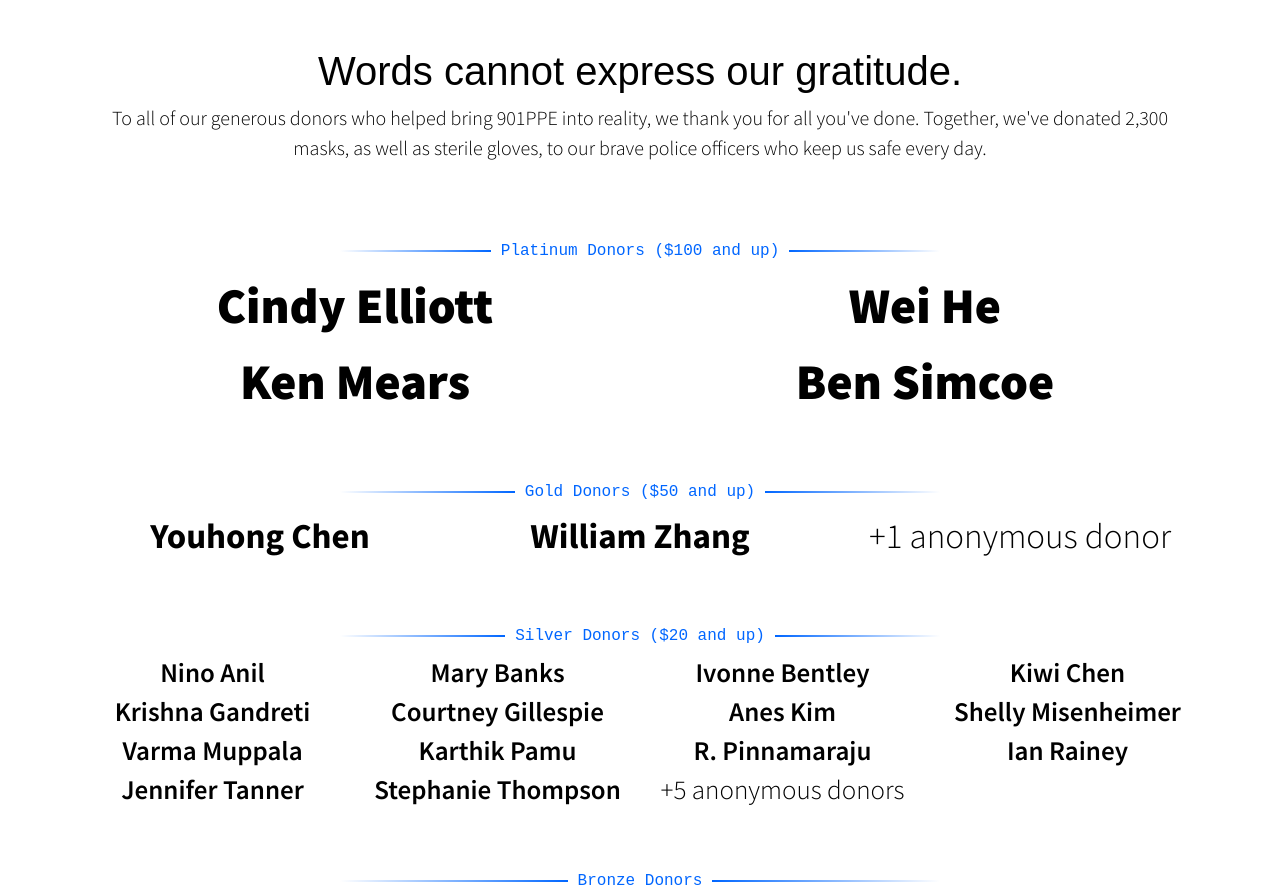
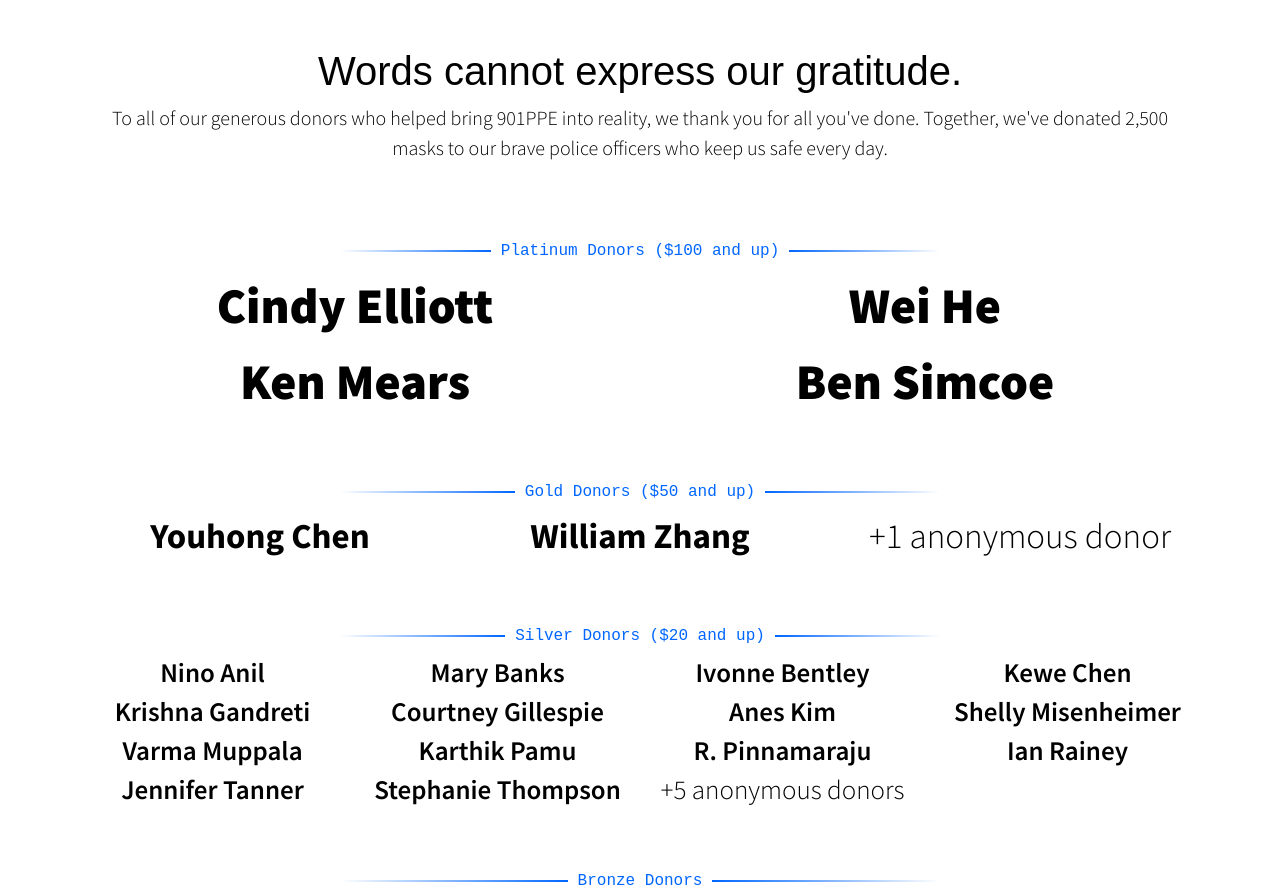
Before and after one commit to 901PPE/901ppe.github.io, a plain HTML site: page thankyou.html in a window 1280 px wide. Shown: the part 311-1203 px from the top of the page. Drawn offline with nearby package versions, Linux system fonts and the light colour scheme; a web font is replaced by a local one.

Commit message:
minor fixes

```diff
--- a/thankyou.html
+++ b/thankyou.html
@@ -45,7 +45,7 @@
 		</div>
 		<div class="container">
 			<h1 style="font-family: 'PT Mono', sans-serif; color: black; margin-top: 50px; text-align: center;">Words cannot express our gratitude.</h1>
-			<p style="font-family: 'Source Sans Pro'; font-weight: 300; font-size: 20px; color:black; text-align: center;">To all of our generous donors who helped bring 901PPE into reality, we thank you for all you've done.  Together, we've donated 2,300 masks, as well as sterile gloves, to our brave police officers who keep us safe every day.</p>
+			<p style="font-family: 'Source Sans Pro'; font-weight: 300; font-size: 20px; color:black; text-align: center;">To all of our generous donors who helped bring 901PPE into reality, we thank you for all you've done.  Together, we've donated 2,500 masks to our brave police officers who keep us safe every day.</p>
 		</div>
 
 
@@ -113,7 +113,7 @@
 					Ivonne Bentley
 				</div>
 				<div class="col-lg">
-					Kiwi Chen
+					Kewe Chen
 				</div>
 			</div>
 			<div class="row" style="text-align: center;">
```
